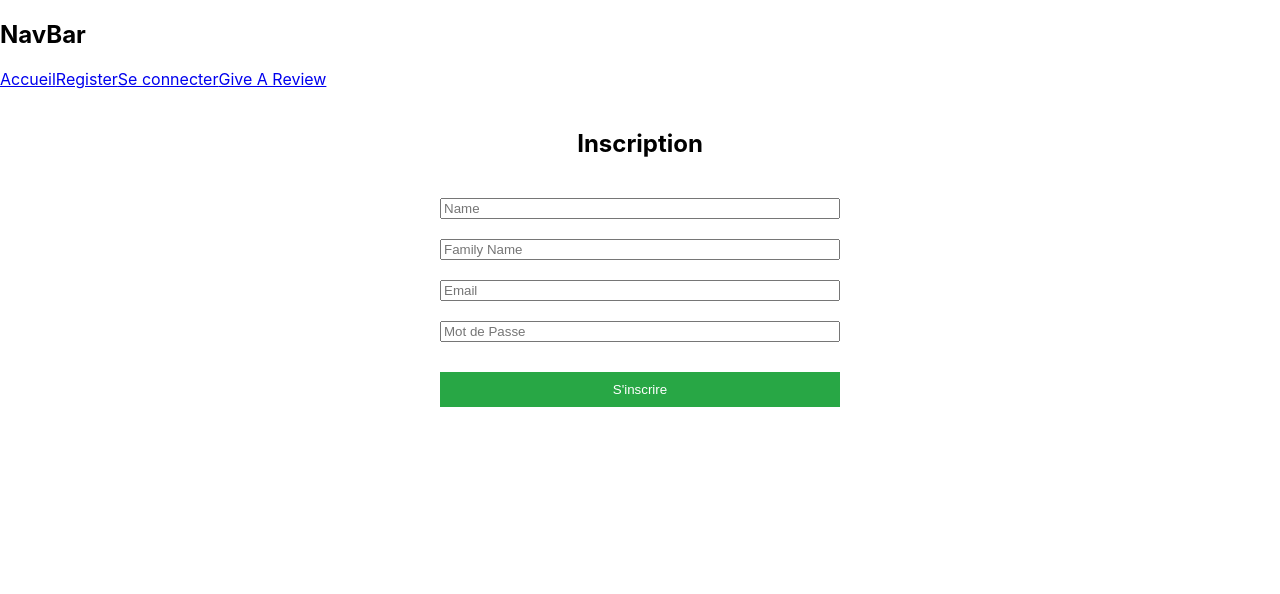
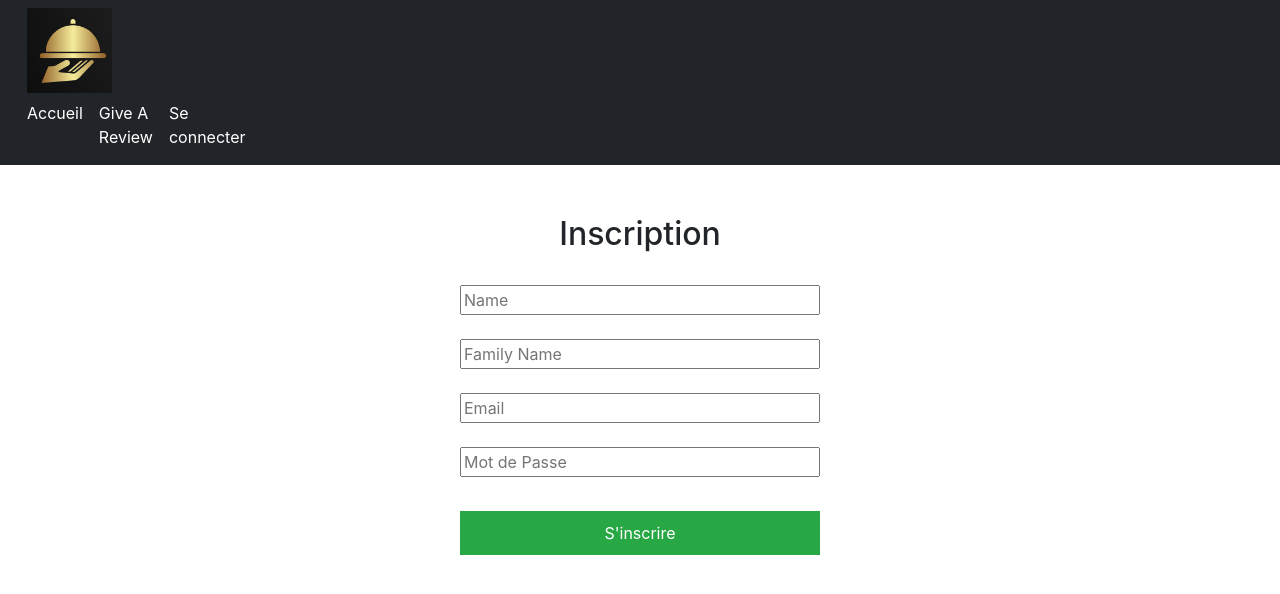
Before and after one commit to armadne/crmproject, a React (Create React App) app in the folder frontend/: page / in a window 1280 px wide. Shown: the top 594 px of the page. Built offline with nearby package versions, Linux system fonts and the light colour scheme.

Commit message:
Integration navbar et logo

```diff
--- a/frontend/public/index.html
+++ b/frontend/public/index.html
@@ -25,9 +25,12 @@
       Learn how to configure a non-root public URL by running `npm run build`.
     -->
     <title>React App</title>
+
+    <link href="https://cdn.jsdelivr.net/npm/bootstrap@5.3.3/dist/css/bootstrap.min.css" rel="stylesheet" integrity="sha384-QWTKZyjpPEjISv5WaRU9OFeRpok6YctnYmDr5pNlyT2bRjXh0JMhjY6hW+ALEwIH" crossorigin="anonymous">
   </head>
   <body>
     <noscript>You need to enable JavaScript to run this app.</noscript>
+    <script src="https://cdn.jsdelivr.net/npm/bootstrap@5.3.3/dist/js/bootstrap.bundle.min.js" integrity="sha384-YvpcrYf0tY3lHB60NNkmXc5s9fDVZLESaAA55NDzOxhy9GkcIdslK1eN7N6jIeHz" crossorigin="anonymous"></script>
     <div id="root"></div>
     <!--
       This HTML file is a template.
--- a/frontend/src/Navbar.js
+++ b/frontend/src/Navbar.js
@@ -6,16 +6,35 @@ import { Link } from 'react-router-dom';
 
 const Navbar = () => {
 return (
-    <nav className="navbar">
-        <h1>NavBar</h1>
-        <div>
-            <Link to="/">Accueil</Link>
-            <Link to="/register">Register</Link>
-            <Link to="/login">Se connecter</Link>
-            <Link to="/reviews">Give A Review</Link>
-        </div>
-    </nav>
+
+    <nav className="navbar navbar-dark bg-dark" style={{marginBottom:"30px"}}>
+    <div className="container d-flex justify-content-between align-items-center" style={{marginLeft:"15px"}}>
+    <img src="./logo-site.png" alt="logo" style={{width:"85px", height: "85px"}} />
+      <ul className="navbar-nav d-flex flex-row gap-3" style={{marginRight:"900px"}}>
+
+        <li className="nav-item">
+          <Link className="nav-link text-white" to="/">Accueil</Link>
+        </li>
+        <li className="nav-item">
+          <Link className="nav-link text-white" to="/reviews">Give A Review</Link>
+        </li>
+        <li className="nav-item">
+          <Link className="nav-link text-white" to="/login">Se connecter</Link>
+        </li>
+      </ul>
+    </div>
+  </nav>
+
+
+
+
+
 )
     }
 
+
+
+
+
+
 export default Navbar;
```
Also changed, not shown: frontend/public/logo-site.png (added), 1 other file (tests, documents, lock files or other folders).
